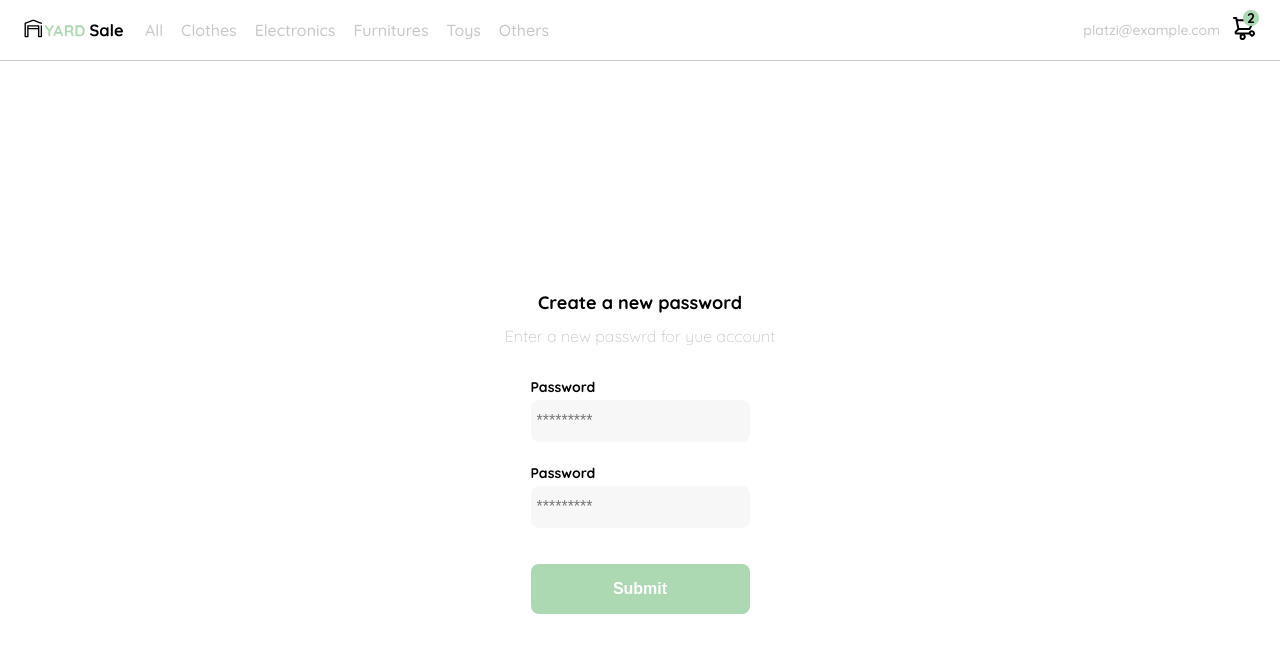
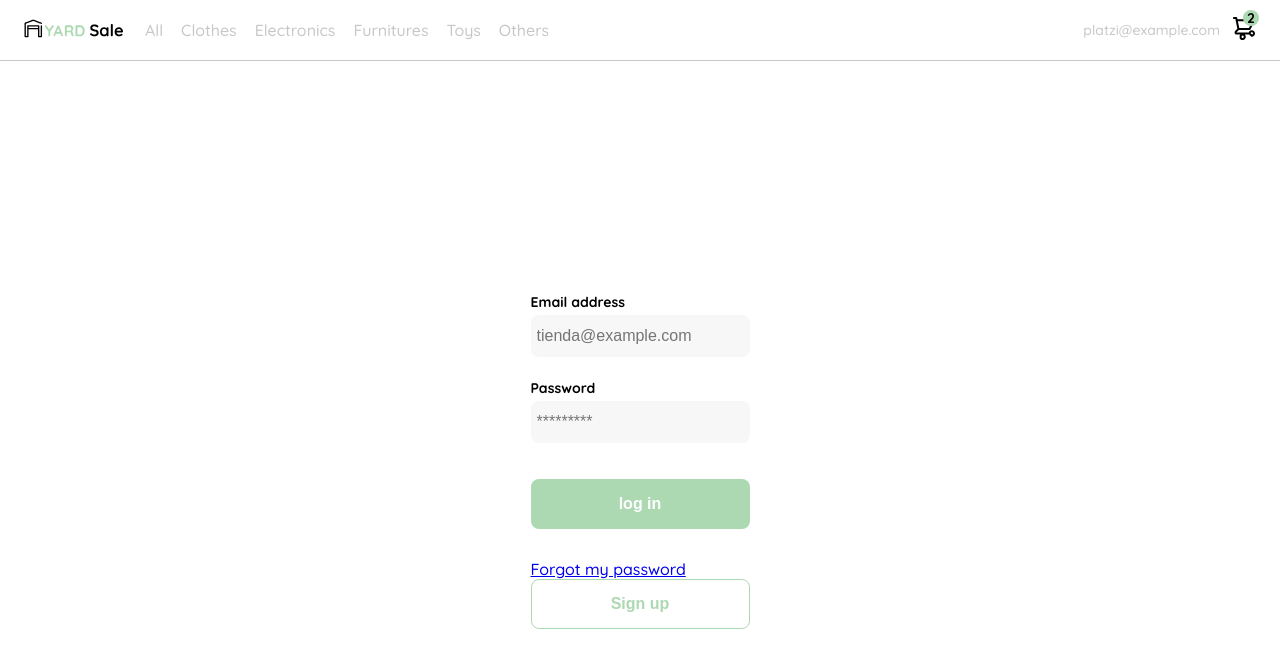
Before and after one commit to YorberR/Store, a React app: page /login in a window 1280 px wide. Shown: the top 668 px of the page. Built offline with nearby package versions, Linux system fonts and the light colour scheme.

Commit message:
uso de hooks y useRef

```diff
--- a/src/components/ProductItem.jsx
+++ b/src/components/ProductItem.jsx
@@ -2,7 +2,7 @@
 import '@styles/ProductItem.scss';
 import addToCart from "@icons/bt_add_to_cart.svg"
 
-const ProductItem = () => {
+const ProductItem = ({ product }) => {
 
 	const [cart, setCart] = useState([]);
 
@@ -12,11 +12,11 @@
 
 	return (
 		<div className="ProductItem">
-			<img src="https://images.pexels.com/photos/276517/pexels-photo-276517.jpeg?auto=compress&cs=tinysrgb&dpr=2&h=650&w=940" alt="" />
+			<img src={product.images[0]} alt={product.title} />
 			<div className="product-info">
 				<div>
-					<p>$120,00</p>
-					<p>Bike</p>
+					<p>${product.price}</p>
+					<p>{product.title}</p>
 				</div>
 				<figure onClick={haldleClick}>
 					<img src={addToCart} alt="" />
--- a/src/containers/ProducList.jsx
+++ b/src/containers/ProducList.jsx
@@ -1,24 +1,18 @@
-import React, { useEffect, useState } from 'react';
+import React from 'react';
 import ProductItem from '@components/ProductItem';
 import '@styles/ProducList.scss';
-import axios from 'axios';
+import UseGetProducts from '../hooks/useGetProducts';
 
 const API = 'https://api.escuelajs.co/api/v1/products';
 
 const ProductList = () => {
-
-	const [products, setProducts] = useState([]);
-
-	useEffect(async ()=>{
-		const response = await axios(API);
-		setProducts(response.data);
-	}, [])
+	const products = UseGetProducts(API);
 
 	return (
 		<section className="main-container">
 			<div className="ProductList">
 				{products.map(product => (
-					<ProductItem />
+					<ProductItem product={product} key={product.id} />
 				))}
 			</div>
 		</section>
--- /dev/null
+++ b/src/hooks/useGetProducts.js
@@ -0,0 +1,15 @@
+import { useEffect, useState } from "react";
+import axios from "axios";
+
+const UseGetProducts = (API) => {
+    const [products, setProducts] = useState([]);
+
+	useEffect(async ()=>{
+		const response = await axios(API);
+		setProducts(response.data);
+	}, []);
+
+    return products;
+};
+
+export default UseGetProducts;
--- a/src/pages/Login.jsx
+++ b/src/pages/Login.jsx
@@ -1,21 +1,41 @@
-import React from "react";
+import React, { useRef } from "react";
 import '@styles/login.scss';
 import logo from "@logos/logo_yard_sale.svg";
 
 const Login = () => {
+    const form = useRef(null);
+
+    const handleSubmit = (event) =>{
+        event.preventDefault();
+        const formData = new FormData(form.current);
+        const data = {
+            usaname: formData.get('email'),
+            password: formData.get('password')
+        }
+        console.log(data);
+    }
+
     return (
         <div className="login">
-            <div className="form-container">
+            <div className="login-container">
                 <img src={logo} alt="logo" className="logo" />
-                <h1 className="title">Create a new password</h1>
-                <p className="subtitle">Enter a new passwrd for yue account</p>
-                <form action="/" className="form">
+                <form action="/" className="form" ref={form}>
+                    <label htmlFor="email" className="label">Email address</label>
+                    <input type="text" name="email" placeholder="tienda@example.com" className="input input-email"/>
                     <label htmlFor="password" className="label">Password</label>
-                    <input type="password" id="password" placeholder="*********" className="input input-password" />
-                    <label htmlFor="new-password" className="label">Password</label>
-                    <input type="password" id="new-password" placeholder="*********" className="input input-password" />
-                    <input type="submit" defaultValue="Confirm" className="primary-button login-button" />
+                    <input type="password" name="password" placeholder="*********" className="input input-password" />
+                    <button
+                        onClick={handleSubmit}
+                        className="primary-button login-button">
+                    log in
+                    </button>
+                    <a href="/">Forgot my password</a>
                 </form>
+                <button
+                    className="secondary-button signup-button"
+                >
+                    Sign up
+                </button>
             </div>
         </div>
 
```
